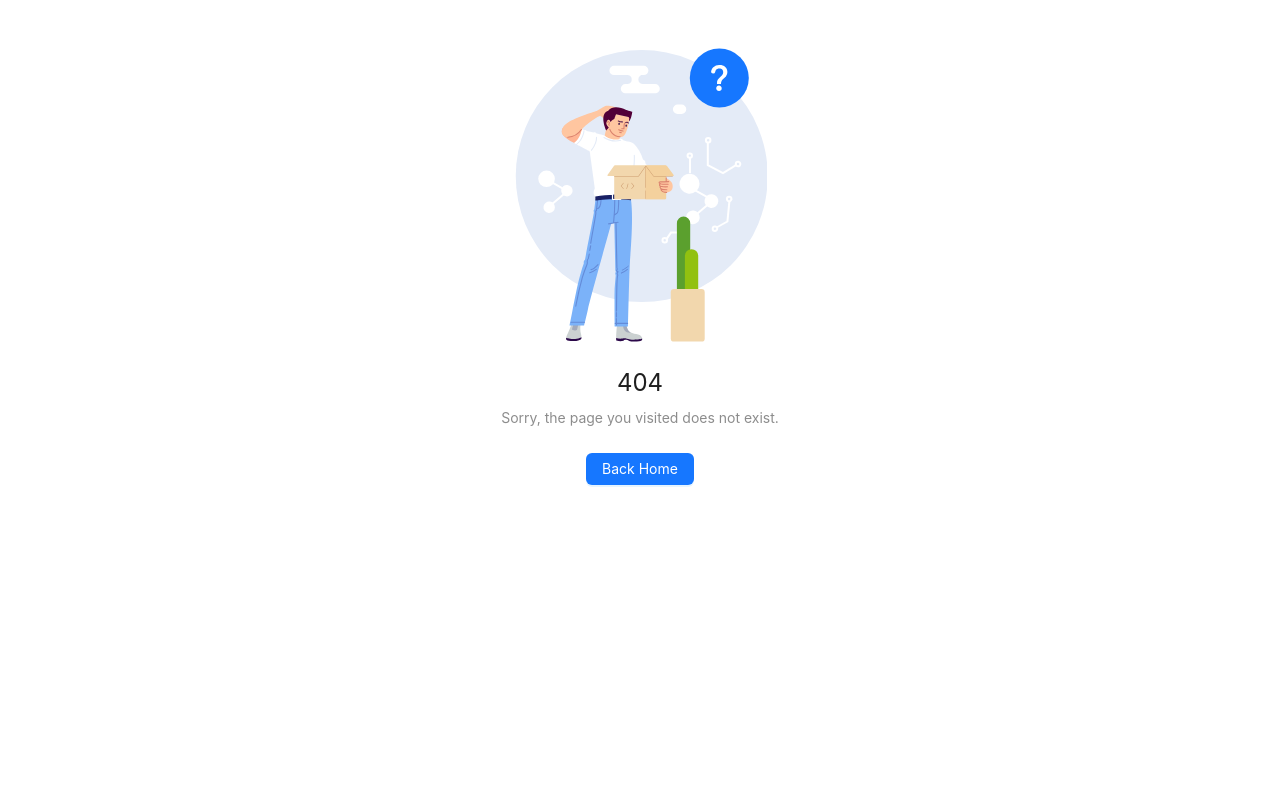
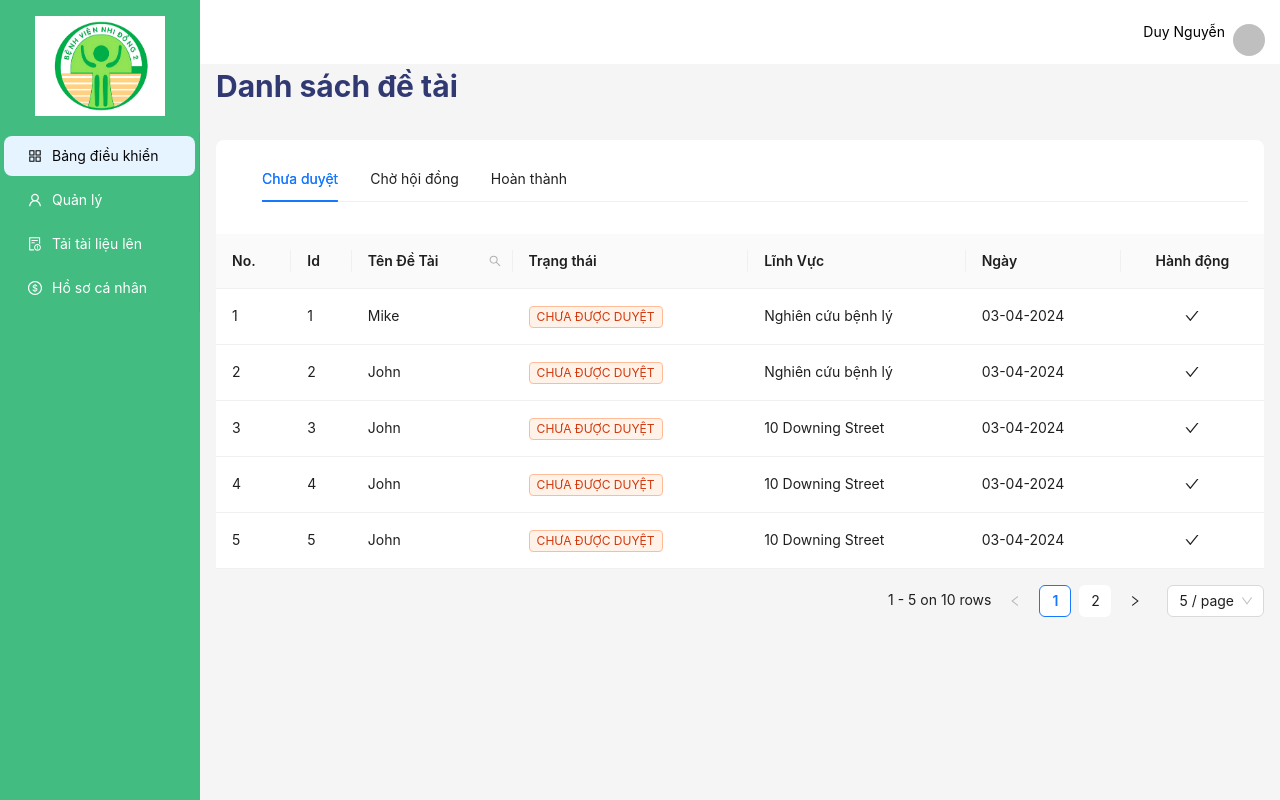
Before and after one commit to duynguyen1205/CAPSTONE-FE, a React (Vite) app: page /staff/manager in a window 1280 px wide. Before the commit this address had no page. Built offline with nearby package versions, Linux system fonts and the light colour scheme.

Commit message:
done 1/2 staff screen manager project

```diff
--- a/package.json
+++ b/package.json
@@ -14,6 +14,7 @@
     "antd": "^5.14.2",
     "react": "^18.2.0",
     "react-dom": "^18.2.0",
+    "react-highlight-words": "^0.20.0",
     "react-icons": "^5.0.1",
     "react-router-dom": "^6.22.1",
     "sass": "^1.71.1"
--- a/src/App.jsx
+++ b/src/App.jsx
@@ -1,9 +1,11 @@
-
 import { createBrowserRouter, RouterProvider } from "react-router-dom";
 import LoginPage from "./pages/login/index.jsx";
 import NotFound from "./components/NotFound/index.jsx";
-import LayoutStaff from "./pages/staff/LayoutStaff.jsx";
-import "antd/dist/reset.css"
+
+import "antd/dist/reset.css";
+import LayoutStaff from "./components/staff/LayoutStaff.jsx";
+import StaffPage from "./pages/staff/index.jsx";
+import Project from "./pages/projectManger/index.jsx";
 const Layout = () => {
   return <>Main Page</>;
 };
@@ -12,17 +14,35 @@ function App() {
     {
       path: "/",
       element: <Layout />,
-      errorElement: <NotFound/>,
+      errorElement: <NotFound />,
     },
     {
       path: "/login",
       element: <LoginPage />,
     },
     {
-      path:"/staff",
-      element: <LayoutStaff/>,
-      errorElement: <NotFound/>
-    }
+      path: "/staff",
+      element: <LayoutStaff />,
+      errorElement: <NotFound />,
+      children: [
+        {
+          index: true,
+          element: <StaffPage />,
+        },
+        {
+          path:"manager",
+          element: <Project/>
+        },
+        {
+          path:"upload-document",
+          element: <>Tải đề tài lên</>
+        },
+        {
+          path:"infor",
+          element: <>Thông tin cá nhân</>
+        }
+      ],
+    },
   ]);
   return (
     <>
--- a/src/pages/staff/LayoutStaff.jsx
+++ b/src/components/staff/LayoutStaff.jsx
@@ -26,17 +26,17 @@ const items = [
     icon: <AppstoreOutlined />,
   },
   {
-    label: <span>Quản lý</span>,
+    label: <Link to="/staff/manager">Quản lý</Link>,
     key: "manager",
     icon: <UserOutlined />,
   },
   {
-    label: <Link to="/staff">Tải tài liệu lên </Link>,
+    label: <Link to="/staff/upload-document">Tải tài liệu lên </Link>,
     key: "upload",
     icon: <ExceptionOutlined />,
   },
   {
-    label: <Link to="/staff">Hồ sơ cá nhân</Link>,
+    label: <Link to="/staff/infor">Hồ sơ cá nhân</Link>,
     key: "profile",
     icon: <DollarCircleOutlined />,
   },
@@ -47,7 +47,6 @@ const LayoutStaff = () => {
     token: { colorBgContainer },
   } = theme.useToken();
   const [activeMenu, setActiveMenu] = useState("dashboard");
-  const [screen, setCurrentScreen] = useState("");
   const navigate = useNavigate();
   const handleLogout = async () => {
     message.success("Logged out successfully");
@@ -79,9 +78,9 @@ const LayoutStaff = () => {
         theme={{
           components: {
             Menu: {
-             colorBgContainer:"#42BC81",
-             colorText: "#FFFFFF",
-             colorPrimary: "#070707",
+              colorBgContainer: "#42BC81",
+              colorText: "#FFFFFF",
+              colorPrimary: "#070707",
             },
           },
         }}
@@ -111,7 +110,6 @@ const LayoutStaff = () => {
           }}
         >
           <div className="staff-header">
-            <div className="staff-p"> Danh sách đề tài</div>
             <Dropdown
               menu={{
                 items: itemDropdown,
@@ -120,6 +118,7 @@ const LayoutStaff = () => {
             >
               <a className="staff-href" onClick={(e) => e.preventDefault()}>
                 <Space>
+                  <p>Duy Nguyễn</p>
                   <Avatar />
                 </Space>
               </a>
--- /dev/null
+++ b/src/components/staff/project/ProjectManger.jsx
@@ -0,0 +1,314 @@
+import { CheckOutlined, SearchOutlined } from "@ant-design/icons";
+import { Button, Col, Input, Row, Space, Table, Tabs, Tag  } from "antd";
+import React, { useRef, useState } from "react";
+import Highlighter from "react-highlight-words";
+const ProjectManager = () => {
+  const [current, setCurrent] = useState(1);
+  const [pageSize, setPageSize] = useState(5);
+  const [total, setTotal] = useState(0);
+  const [isLoading, setIsLoading] = useState(false);
+  const items = [
+    {
+      key: "notyet",
+      label: `Chưa duyệt`,
+      children: <></>,
+    },
+    {
+      key: "chohoidong",
+      label: `Chờ hội đồng`,
+      children: <></>,
+    },
+    {
+      key: "hoanthanh",
+      label: `Hoàn thành`,
+      children: <></>,
+    },
+  ];
+  const getColumnSearchProps = (dataIndex) => ({
+    filterDropdown: ({
+      setSelectedKeys,
+      selectedKeys,
+      confirm,
+      clearFilters,
+      close,
+    }) => (
+      <div
+        style={{
+          padding: 8,
+        }}
+        onKeyDown={(e) => e.stopPropagation()}
+      >
+        <Input
+          ref={searchInput}
+          placeholder={`Search ${dataIndex}`}
+          value={selectedKeys[0]}
+          onChange={(e) =>
+            setSelectedKeys(e.target.value ? [e.target.value] : [])
+          }
+          onPressEnter={() => handleSearch(selectedKeys, confirm, dataIndex)}
+          style={{
+            marginBottom: 8,
+            display: "block",
+          }}
+        />
+        <Space>
+          <Button
+            type="primary"
+            onClick={() => handleSearch(selectedKeys, confirm, dataIndex)}
+            icon={<SearchOutlined />}
+            size="small"
+            style={{
+              width: 90,
+            }}
+          >
+            Search
+          </Button>
+          <Button
+            onClick={() => clearFilters && handleReset(clearFilters)}
+            size="small"
+            style={{
+              width: 90,
+            }}
+          >
+            Reset
+          </Button>
+          <Button
+            type="link"
+            size="small"
+            onClick={() => {
+              close();
+            }}
+          >
+            close
+          </Button>
+        </Space>
+      </div>
+    ),
+    filterIcon: (filtered) => (
+      <SearchOutlined
+        style={{
+          color: filtered ? "#1677ff" : undefined,
+        }}
+      />
+    ),
+    onFilter: (value, record) =>
+      record[dataIndex].toString().toLowerCase().includes(value.toLowerCase()),
+    onFilterDropdownOpenChange: (visible) => {
+      if (visible) {
+        setTimeout(() => searchInput.current?.select(), 100);
+      }
+    },
+    render: (text) =>
+      searchedColumn === dataIndex ? (
+        <Highlighter
+          highlightStyle={{
+            backgroundColor: "#ffc069",
+            padding: 0,
+          }}
+          searchWords={[searchText]}
+          autoEscape
+          textToHighlight={text ? text.toString() : ""}
+        />
+      ) : (
+        text
+      ),
+  });
+  const dataSource = [
+    {
+      key: "1",
+      name: "Mike",
+      age: 32,
+      address: "Nghiên cứu bệnh lý",
+      date: "03-04-2024",
+      tags: ["Chưa được duyệt"]
+    },
+    {
+      key: "2",
+      name: "John",
+      age: 42,
+      address: "Nghiên cứu bệnh lý",
+      date: "03-04-2024",
+      tags: ["Chưa được duyệt"]
+    },
+    {
+      key: "2",
+      name: "John",
+      age: 42,
+      address: "10 Downing Street",
+      date: "03-04-2024",
+      tags: ["Chưa được duyệt"]
+    },
+    {
+      key: "2",
+      name: "John",
+      age: 42,
+      address: "10 Downing Street",
+      date: "03-04-2024",
+      tags: ["Chưa được duyệt"]
+    },
+    {
+      key: "2",
+      name: "John",
+      age: 42,
+      address: "10 Downing Street",
+      date: "03-04-2024",
+      tags: ["Chưa được duyệt"]
+    },
+    {
+      key: "2",
+      name: "John",
+      age: 42,
+      address: "10 Downing Street",
+      date: "03-04-2024",
+      tags: ["Chưa được duyệt"]
+    },
+    {
+      key: "2",
+      name: "John",
+      age: 42,
+      address: "10 Downing Street",
+      date: "03-04-2024",
+      tags: ["Chưa được duyệt"]
+    },
+    {
+      key: "2",
+      name: "John",
+      age: 42,
+      address: "10 Downing Street",
+      date: "03-04-2024",
+      tags: ["Chưa được duyệt"]
+    },
+    {
+      key: "2",
+      name: "John",
+      age: 42,
+      address: "10 Downing Street",
+      date: "03-04-2024",
+      tags: ["Chưa được duyệt"]
+    },
+    {
+      key: "2",
+      name: "Duy",
+      age: 42,
+      address: "10 Downing Street",
+      date: "03-04-2024",
+      tags: ["Chưa được duyệt"]
+    },
+  ];
+  const columns = [
+    {
+      title: "No.",
+      key: "index",
+      render: (text, record, index) => index + 1,
+    },
+    {
+      title: "Id",
+      key: "index",
+      render: (text, record, index) => index + 1,
+    },
+    {
+      title: "Tên Đề Tài",
+      dataIndex: "name",
+      key: "name",
+      ...getColumnSearchProps("name"),
+    },
+    {
+      title: "Trạng thái",
+      render: (_, { tags }) => (
+        <>
+          {tags.map((tag) => {
+            let color = tag.length > 5 ? "volcano" : "green";
+            return (
+              <Tag color={color} key={tag}>
+                {tag.toUpperCase()}
+              </Tag>
+            );
+          })}
+        </>
+      ),
+    },
+    {
+      title: "Lĩnh Vực",
+      dataIndex: "address",
+      key: "address",
+    },
+    {
+      title: "Ngày",
+      dataIndex: "date",
+      key: "date",
+    },
+    {
+      title: "Hành động",
+      render: (text, record, index) => {
+        return (
+          <div style={{ textAlign: "center" }}>
+            <CheckOutlined />
+          </div>
+        );
+      },
+      align: "center",
+    },
+  ];
+  const renderHeader = () => (
+    <div>
+      <Tabs
+        defaultActiveKey="notyet"
+        items={items}
+        onChange={(value) => {
+          setSortQuery(value);
+        }}
+        style={{ overflowX: "auto", marginLeft: "30px" }}
+      />
+    </div>
+  );
+  //search
+  const [searchText, setSearchText] = useState("");
+  const [searchedColumn, setSearchedColumn] = useState("");
+  const searchInput = useRef(null);
+  const handleSearch = (selectedKeys, confirm, dataIndex) => {
+    confirm();
+    setSearchText(selectedKeys[0]);
+    setSearchedColumn(dataIndex);
+  };
+  const handleReset = (clearFilters) => {
+    clearFilters();
+    setSearchText("");
+  };
+
+  return (
+    <div>
+      <h2 style={{ fontWeight: "bold", fontSize: "30px", color: "#303972" }}>
+        Danh sách đề tài
+      </h2>
+      <Row gutter={[20, 20]}>
+        {/* Gutter khoảng cách giữa cách cột là 20 px */}
+        <Col span={24}></Col>
+        <Col span={24}>
+          <Table
+            columns={columns}
+            dataSource={dataSource}
+            // onChange={onChange}
+            rowKey={"_id"}
+            pagination={{
+              current: current,
+              pageSize: pageSize,
+              showSizeChanger: true,
+              total: total,
+              showTotal: (total, range) => {
+                return (
+                  <div>
+                    {range[0]} - {range[1]} on {total} rows
+                  </div>
+                );
+              },
+            }}
+            title={renderHeader}
+            loading={isLoading}
+          />
+        </Col>
+      </Row>
+    </div>
+  );
+};
+
+export default ProjectManager;
--- a/src/pages/staff/staff.scss
+++ b/src/components/staff/staff.scss
@@ -1,13 +1,8 @@
 .staff-header {
   display: flex;
   align-items: center;
-  justify-content: space-between;
+  justify-content: flex-end;
   padding: 0px 15px;
-  .staff-p {
-    color: #303972;
-    font-size: large;
-    font-weight: bold;
-  }
 }
 .staff-href {
   color: black;
@@ -19,7 +14,8 @@
 .layout-staff {
   height: 100vh;
   width: 100vw;
+  .layout-content {
+    overflow-x: hidden;
+    margin: 5px 16px;
+  }
 }
-.layout-content {
-  overflow: auto;
-}
--- /dev/null
+++ b/src/pages/projectManger/index.jsx
@@ -0,0 +1,10 @@
+import React from 'react'
+import ProjectManager from '../../components/staff/project/ProjectManger'
+
+export default function Project() {
+  return (
+    <>
+        <ProjectManager/>
+    </>
+  )
+}
--- /dev/null
+++ b/src/pages/staff/index.jsx
@@ -0,0 +1,7 @@
+const StaffPage = ()=> {
+    return(
+        <> Bảng điều khiển của Staff</>
+    )
+}
+
+export default StaffPage;
```
Also changed, not shown: 1 other file (tests, documents, lock files or other folders).
